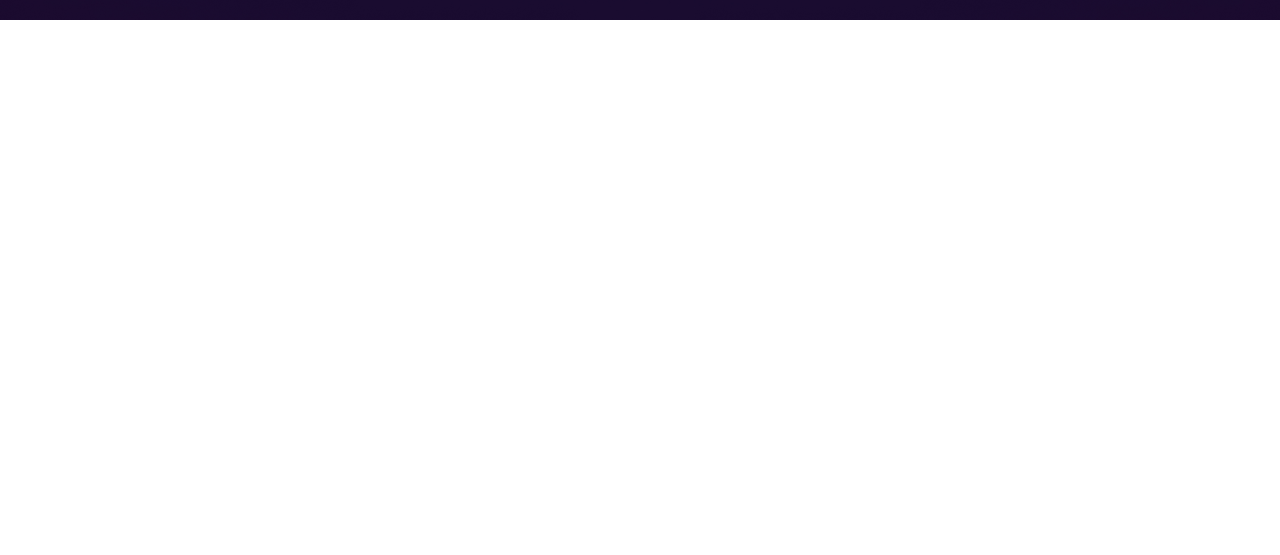
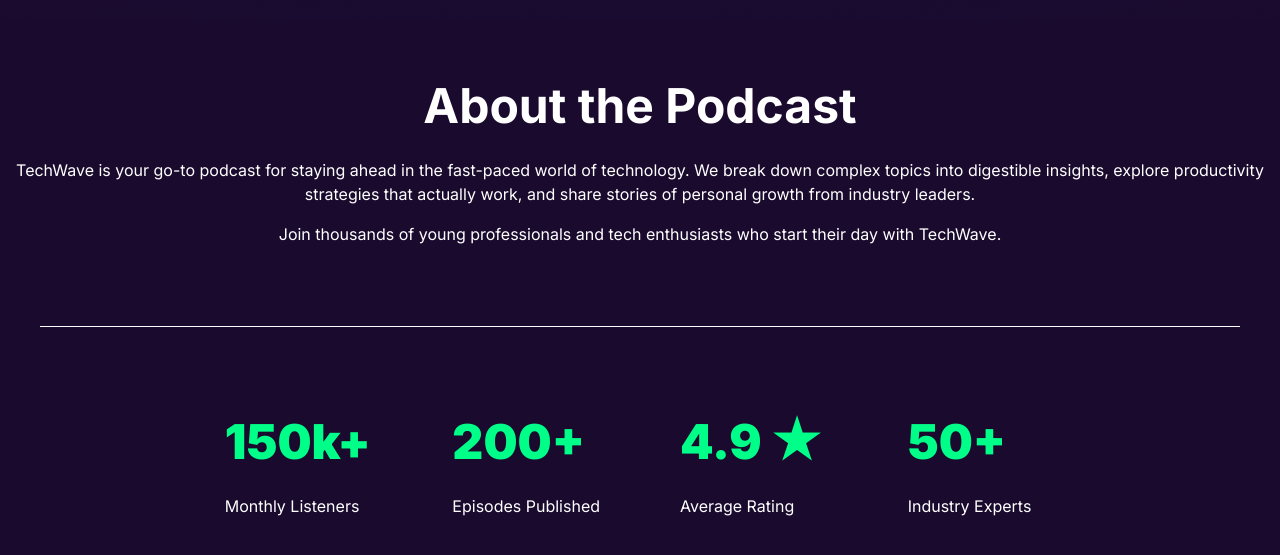
Before and after one commit to pretom95/B13-A02-Pritom, a plain HTML site: page index.html in a window 1280 px wide. Shown: the part 833-1388 px from the top of the page. Before the commit the page ends 853 px from the top, so only its background shows below. Drawn offline with nearby package versions, Linux system fonts and the light colour scheme.

Commit message:
About the podcast

```diff
--- a/index.html
+++ b/index.html
@@ -105,5 +105,38 @@
         </div>
       </div>
     </section>
+
+    <section class="flex flex-col justify-center items-center bg-[#1A0B2E] pt-[40px] md:pt-[50px] pb-10 md:pb-[120px]">
+      <h2 class="text-[32px] md:text-[48px] font-bold text-white mb-4">About the Podcast</h2>
+      <p class="text-[16px] text-white text-center">
+        TechWave is your go-to podcast for staying ahead in <br class="md:hidden"> the fast-paced world
+        of technology. <br class="sm: hidden"> We break down <br class="md:hidden">complex topics into digestible insights,
+        explore <br class="md:hidden">productivity strategies that actually work, <br class="sm: hidden"> and share <br class="md:hidden">stories of
+        personal growth from industry leaders.
+
+        <p class="text-[16px] text-white text-center mt-4">Join thousands of young professionals and tech <br class="md:hidden">enthusiasts who start their day with TechWave.</p>
+      </p>
+
+      <div class="w-[400px] md:w-[1200px] h-[0.1px] bg-white my-[40px] md:my-[80px]" ></div>
+
+      <div class="grid grid-cols-2 md:grid-cols-4 gap-[40px] md:gap-[80px]">
+        <div>
+          <p class="text-[48px] text-[#00FF88] font-black mb-[16px]">150k+</p>
+          <p class="text-[16px] text-white">Monthly Listeners</p>
+        </div>
+        <div>
+          <p class="text-[48px] text-[#00FF88] font-black mb-[16px]">200+</p>
+          <p class="text-[16px] text-white">Episodes Published</p>
+        </div>
+        <div>
+          <p class="text-[48px] text-[#00FF88] font-black mb-[16px]">4.9 ★</p>
+          <p class="text-[16px] text-white">Average Rating</p>
+        </div>
+        <div>
+          <p class="text-[48px] text-[#00FF88] font-black mb-[16px]">50+</p>
+          <p class="text-[16px] text-white">Industry Experts</p>
+        </div>
+      </div>
+    </section>
   </body>
 </html>
```
